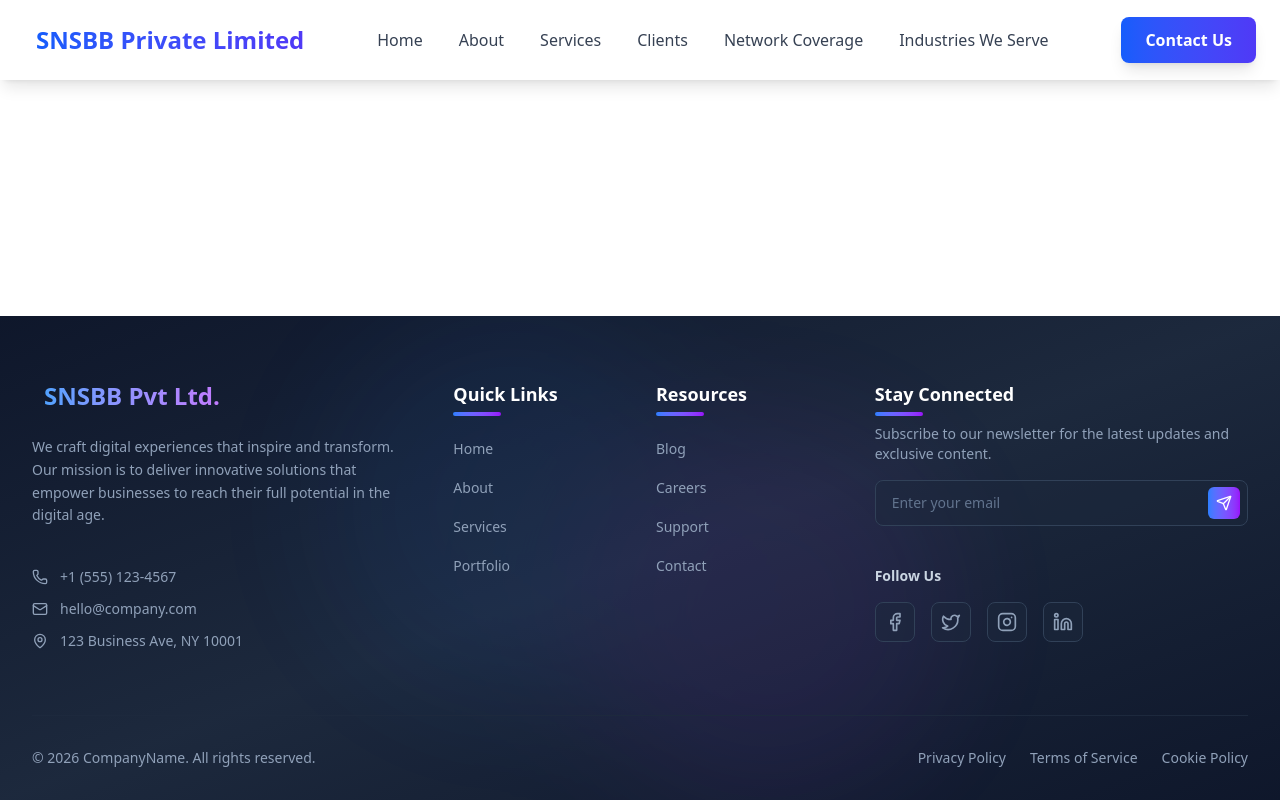
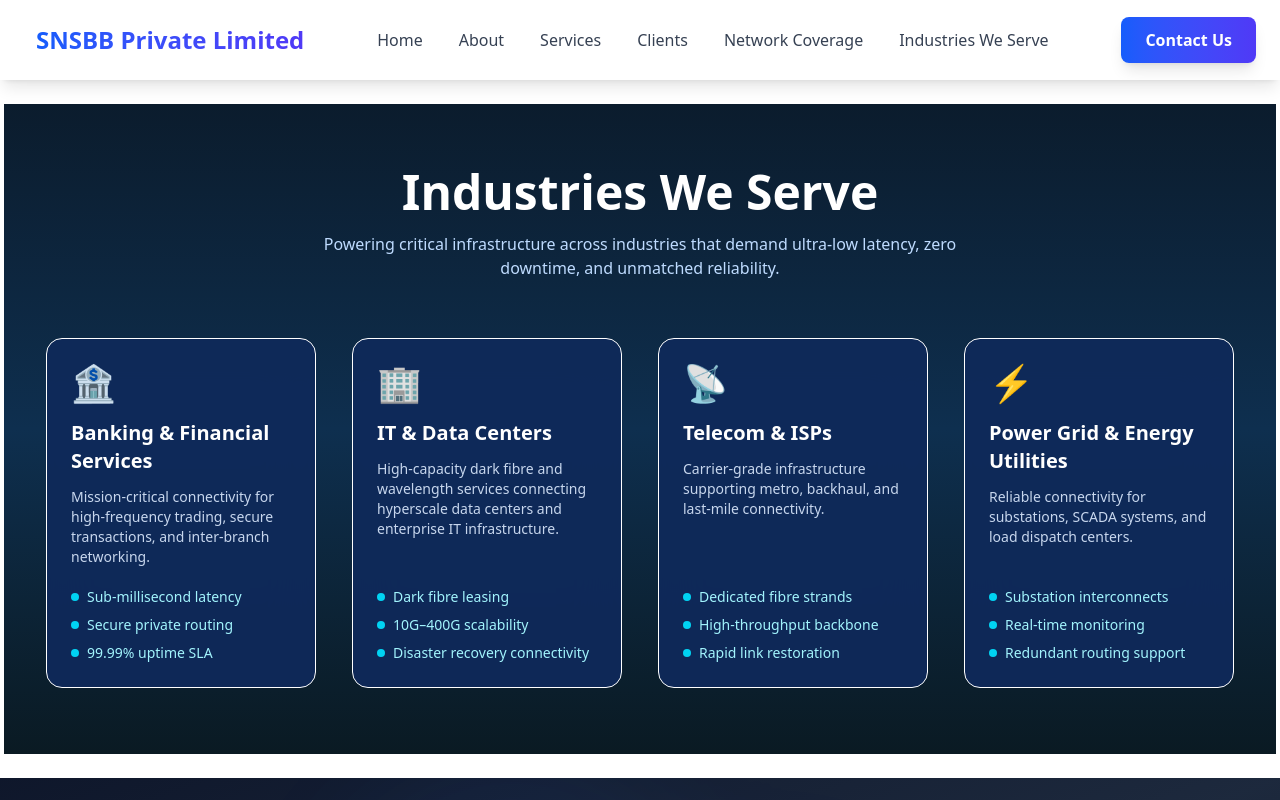
Before and after one commit to nautiyalsandeep19/SNSBB_Private_Limited, a React (Vite) app in the folder client/: page /industries in a window 1280 px wide. Shown: the top 800 px of the page. Built offline with nearby package versions, Linux system fonts and the light colour scheme.

Commit message:
updated the industries we serve page

```diff
--- a/client/src/App.jsx
+++ b/client/src/App.jsx
@@ -7,6 +7,7 @@
 import Navbar from "./components/layout/Navbar";
 import Footer from "./components/layout/ Footer";
 import Clients from "./pages/Clients";
+import IndustriesWeServe from "./pages/IndustriesWeServe";
 
 function App() {
   return (
@@ -19,6 +20,7 @@
           <Route path="/services" element={<Services />} />
           <Route path="/contact" element={<Contact />} />
           <Route path="/clients" element={<Clients />} />
+          <Route path="/industries" element={<IndustriesWeServe />} />
         </Routes>
       </main>
 
--- /dev/null
+++ b/client/src/pages/IndustriesWeServe.jsx
@@ -0,0 +1,105 @@
+import React from "react";
+
+export default function IndustriesWeServe() {
+  const industries = [
+    {
+      icon: "🏦",
+      title: "Banking & Financial Services",
+      description:
+        "Mission-critical connectivity for high-frequency trading, secure transactions, and inter-branch networking.",
+      points: [
+        "Sub-millisecond latency",
+        "Secure private routing",
+        "99.99% uptime SLA",
+      ],
+    },
+    {
+      icon: "🏢",
+      title: "IT & Data Centers",
+      description:
+        "High-capacity dark fibre and wavelength services connecting hyperscale data centers and enterprise IT infrastructure.",
+      points: [
+        "Dark fibre leasing",
+        "10G–400G scalability",
+        "Disaster recovery connectivity",
+      ],
+    },
+    {
+      icon: "📡",
+      title: "Telecom & ISPs",
+      description:
+        "Carrier-grade infrastructure supporting metro, backhaul, and last-mile connectivity.",
+      points: [
+        "Dedicated fibre strands",
+        "High-throughput backbone",
+        "Rapid link restoration",
+      ],
+    },
+    {
+      icon: "⚡",
+      title: "Power Grid & Energy Utilities",
+      description:
+        "Reliable connectivity for substations, SCADA systems, and load dispatch centers.",
+      points: [
+        "Substation interconnects",
+        "Real-time monitoring",
+        "Redundant routing support",
+      ],
+    },
+  ];
+
+  return (
+    <section className="py-16 bg-gradient-to-b from-[#0B1C2D] via-[#0E2F4F] to-[#0a1a23] text-white mt-20">
+      <div className="max-w-7xl mx-auto px-6 lg:px-10">
+        {/* Heading */}
+        <div className="text-center mb-14">
+          <h2 className="text-4xl lg:text-5xl font-bold bg-white bg-clip-text text-transparent mb-4">
+            Industries We Serve
+          </h2>
+          <p className="text-blue-200 max-w-2xl mx-auto">
+            Powering critical infrastructure across industries that demand
+            ultra-low latency, zero downtime, and unmatched reliability.
+          </p>
+        </div>
+
+        {/* Grid */}
+        <div className="grid sm:grid-cols-2 lg:grid-cols-4 gap-8">
+          {industries.map((industry, index) => (
+            <div
+              key={index}
+              className="group relative rounded-2xl p-[2px] hover:shadow-2xl hover:shadow-cyan-500/20 transition-all duration-300"
+            >
+              <div className="bg-[#0F2A5A]/95 backdrop-blur-xl border rounded-2xl p-6 h-full flex flex-col">
+                {/* Icon */}
+                <div className="text-4xl mb-4">{industry.icon}</div>
+
+                {/* Title */}
+                <h3 className="text-xl font-bold mb-3 group-hover:text-cyan-300 transition-colors">
+                  {industry.title}
+                </h3>
+
+                {/* Description */}
+                <p className="text-blue-100/90 text-sm mb-5 flex-grow">
+                  {industry.description}
+                </p>
+
+                {/* Points */}
+                <ul className="space-y-2 text-sm">
+                  {industry.points.map((point, i) => (
+                    <li
+                      key={i}
+                      className="flex items-center gap-2 text-cyan-200"
+                    >
+                      <span className="w-2 h-2 bg-cyan-400 rounded-full"></span>
+                      {point}
+                    </li>
+                  ))}
+                </ul>
+              </div>
+            </div>
+          ))}
+        </div>
+      </div>
+    </section>
+  );
+}
```
